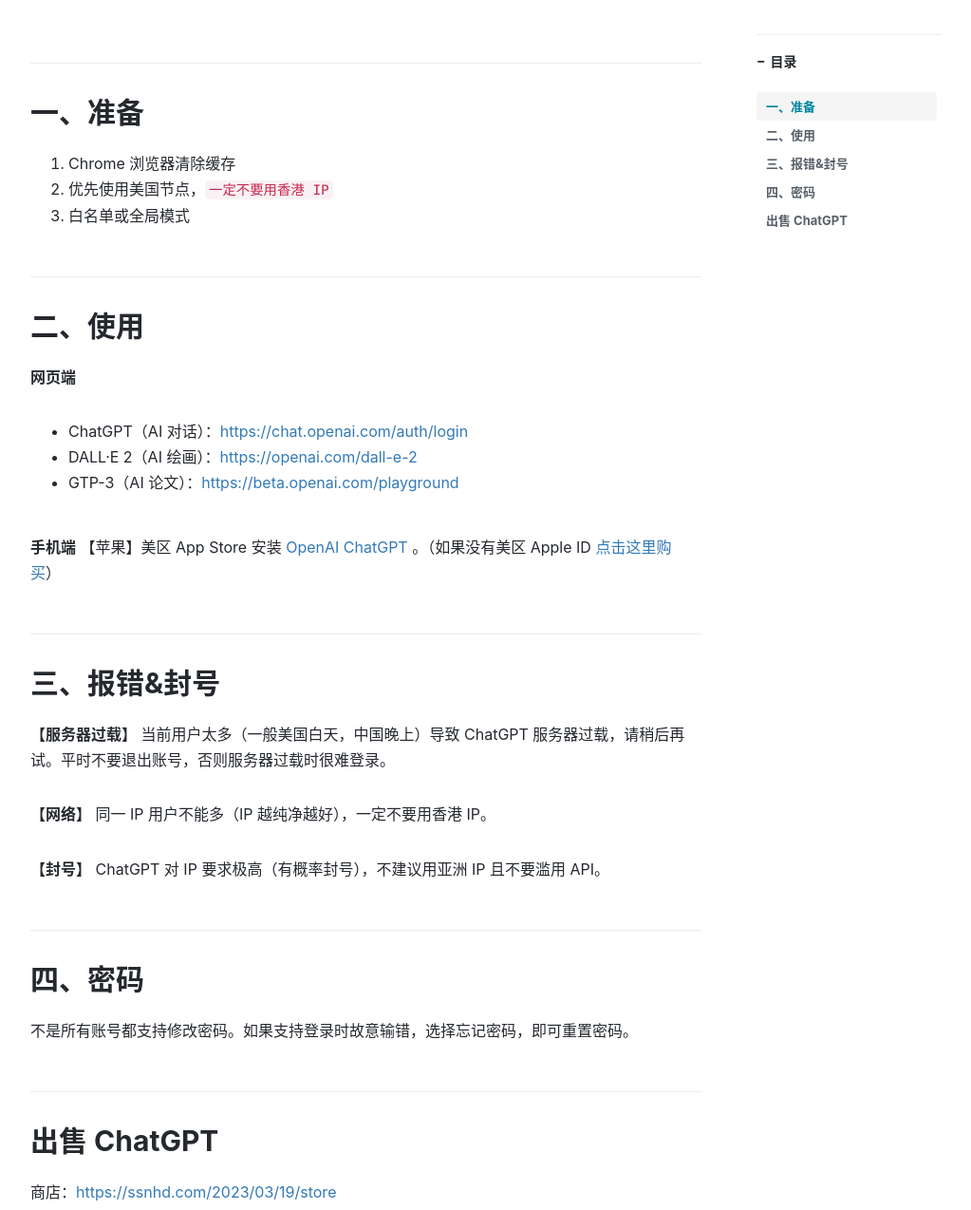
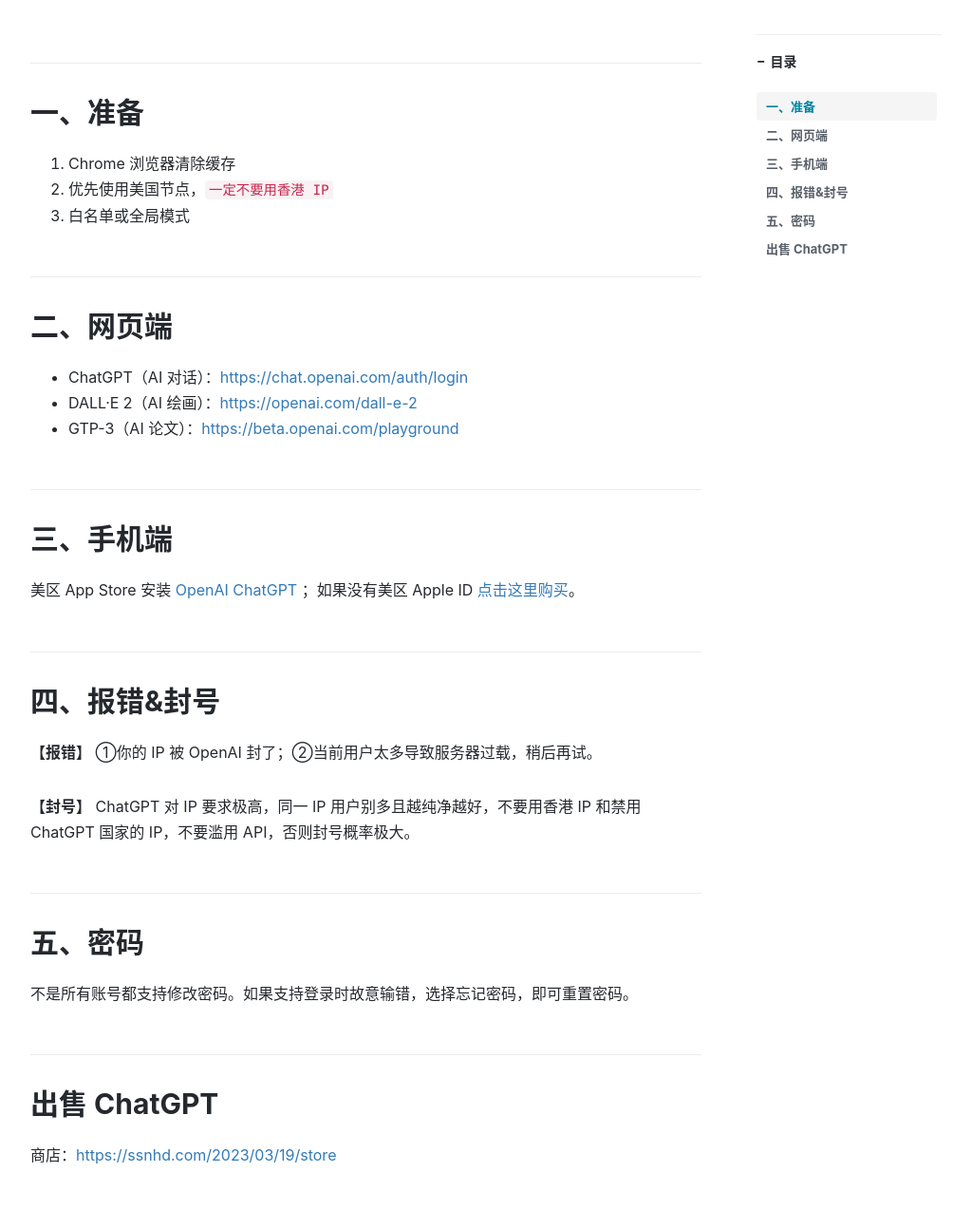
Before and after one commit to ssnhd/ssnhd.github.io, a Jekyll site: the page built from _posts/2023-2-17-ChatGPT.md, in a window 1280 px wide and 1400 px high, scrolled down 310 px, cut to the strip 126-1400 px from the top of the window. Shown: the whole strip at 95% size, without its empty margins (233-1256 px from the left). Built offline with Jekyll 4.4.1, drawn with Linux system fonts in a browser that asks for light colours; nearby versions of some CDN libraries; comment, search, counter and statistics services are not loaded.

Commit message:
Update 2023-2-17-ChatGPT.md

```diff
--- a/_posts/2023-2-17-ChatGPT.md
+++ b/_posts/2023-2-17-ChatGPT.md
@@ -18,25 +18,22 @@
 2. 优先使用美国节点，`一定不要用香港 IP`
 3. 白名单或全局模式
 
-## 二、使用
+## 二、网页端
 
-**网页端**
 - ChatGPT（AI 对话）：<https://chat.openai.com/auth/login>
 - DALL·E 2（AI 绘画）：<https://openai.com/dall-e-2>
 - GTP-3（AI 论文）：<https://beta.openai.com/playground>
 
-**手机端**
-【苹果】美区 App Store 安装 [OpenAI ChatGPT](https://apps.apple.com/us/app/openai-chatgpt/id6448311069?l=zh) 。（如果没有美区 Apple ID [点击这里购买](https://ssnhd.com/2023/03/19/store)）
+## 三、手机端
+美区 App Store 安装 [OpenAI ChatGPT](https://apps.apple.com/us/app/openai-chatgpt/id6448311069?l=zh) ；如果没有美区 Apple ID [点击这里购买](https://ssnhd.com/2023/03/19/store)。
 
-## 三、报错&封号
+## 四、报错&封号
 
-**【服务器过载】** 当前用户太多（一般美国白天，中国晚上）导致 ChatGPT 服务器过载，请稍后再试。平时不要退出账号，否则服务器过载时很难登录。
+**【报错】** ①你的 IP 被 OpenAI 封了；②当前用户太多导致服务器过载，稍后再试。
 
-**【网络】** 同一 IP 用户不能多（IP 越纯净越好），一定不要用香港 IP。
+**【封号】** ChatGPT 对 IP 要求极高，同一 IP 用户别多且越纯净越好，不要用香港 IP 和禁用 ChatGPT 国家的 IP，不要滥用 API，否则封号概率极大。
 
-**【封号】** ChatGPT 对 IP 要求极高（有概率封号），不建议用亚洲 IP 且不要滥用 API。
-
-## 四、密码
+## 五、密码
 
 不是所有账号都支持修改密码。如果支持登录时故意输错，选择忘记密码，即可重置密码。
 
```
